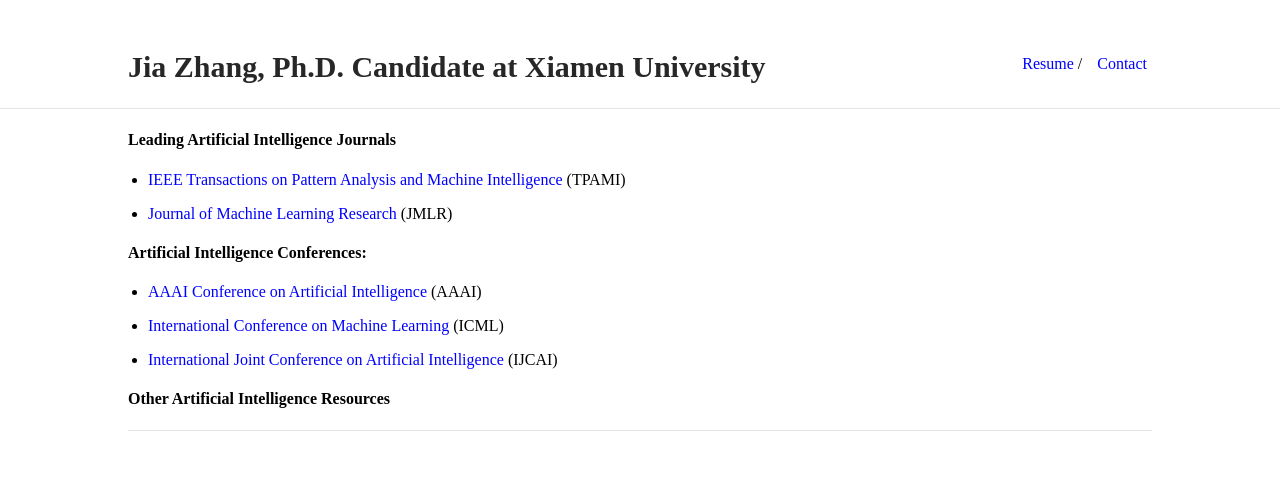
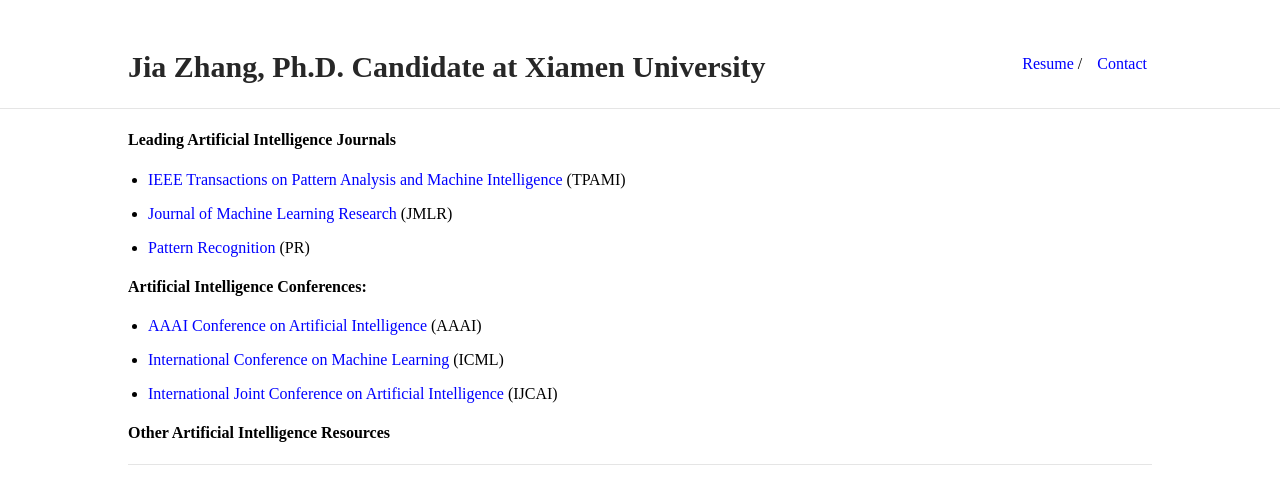
Before and after one commit to jiazhang-ml/jiazhang-ml.github.io, a Jekyll site: the page built from links-ai.md, in a window 1280 px wide, cut to the strip 0-876 px from the top of the page. Shown: the top 504 px of the strip. Built offline with Jekyll 4.4.1, drawn with Linux system fonts in a browser that asks for light colours.

Commit message:
Update links-ai.md

```diff
--- a/links-ai.md
+++ b/links-ai.md
@@ -8,6 +8,8 @@ is_contact: true
 
 * [Journal of Machine Learning Research](https://dblp.uni-trier.de/db/journals/jmlr/) (JMLR)
 
+* [Pattern Recognition](https://dblp.uni-trier.de/db/journals/pr/) (PR)
+
 #### Artificial Intelligence Conferences:
 
 * [AAAI Conference on Artificial Intelligence](http://www.aaai.org/Conferences/AAAI/aaai.php) (AAAI)
```
